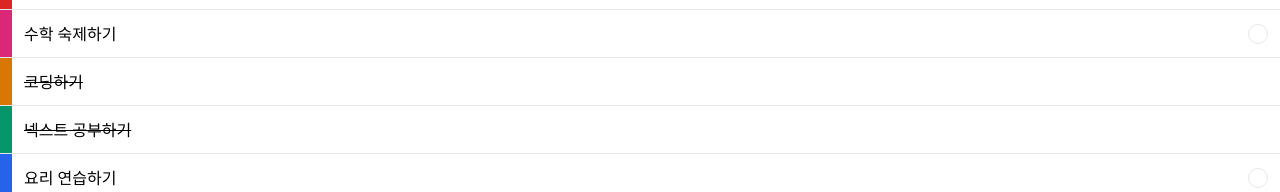
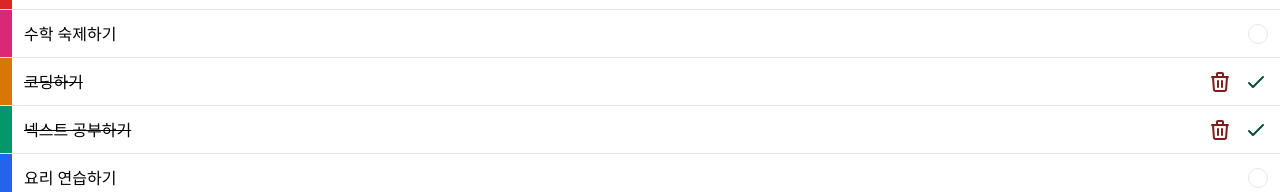
Before and after one commit to dev-t2/expo-todo-calendar, a Next.js app: page / in a window 1280 px wide. Shown: the part 167-359 px from the top of the page. Built offline with nearby package versions, Linux system fonts and the light colour scheme.

Commit message:
HeroIcons Tailwind CSS Update

```diff
--- a/components/TodoList.tsx
+++ b/components/TodoList.tsx
@@ -1,4 +1,5 @@
 import { memo, useMemo } from 'react';
+
 import { ColorType, TodoType } from '../types/todo';
 
 interface IProps {
@@ -47,7 +48,39 @@ const TodoList: React.FC<IProps> = ({ todos }) => {
                 </div>
 
                 <div className="flex mr-3">
-                  {!todo.checked && (
+                  {todo.checked ? (
+                    <>
+                      <svg
+                        className="w-6 mr-3 text-red-900"
+                        xmlns="http://www.w3.org/2000/svg"
+                        fill="none"
+                        viewBox="0 0 24 24"
+                        stroke="currentColor"
+                      >
+                        <path
+                          stroke-linecap="round"
+                          stroke-linejoin="round"
+                          stroke-width="2"
+                          d="M19 7l-.867 12.142A2 2 0 0116.138 21H7.862a2 2 0 01-1.995-1.858L5 7m5 4v6m4-6v6m1-10V4a1 1 0 00-1-1h-4a1 1 0 00-1 1v3M4 7h16"
+                        />
+                      </svg>
+
+                      <svg
+                        className="w-6 text-green-900"
+                        xmlns="http://www.w3.org/2000/svg"
+                        fill="none"
+                        viewBox="0 0 24 24"
+                        stroke="currentColor"
+                      >
+                        <path
+                          stroke-linecap="round"
+                          stroke-linejoin="round"
+                          stroke-width="2"
+                          d="M5 13l4 4L19 7"
+                        />
+                      </svg>
+                    </>
+                  ) : (
                     <button
                       className="w-5 h-5 rounded-full border border-solid border-gray-200 bg-transparent focus:outline-none"
                       onClick={() => {}}
--- a/package.json
+++ b/package.json
@@ -16,6 +16,7 @@
     "tailwindcss": "^2.0.2"
   },
   "devDependencies": {
+    "@babel/core": "^7.12.13",
     "@types/node": "^14.14.25",
     "@types/react": "^17.0.1",
     "@typescript-eslint/eslint-plugin": "^4.14.2",
```
Also changed, not shown: .babelrc (added), 1 other file (tests, documents, lock files or other folders).
